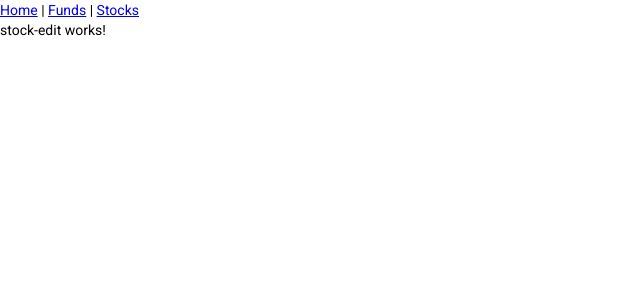
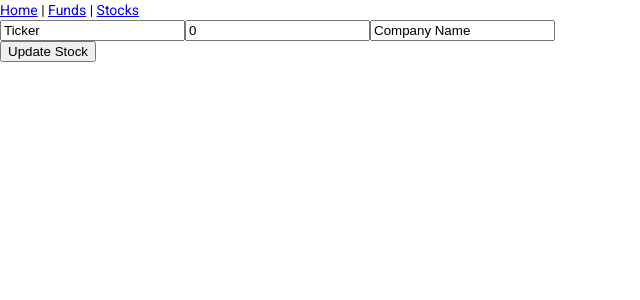
Before and after one commit to cjmcclure1337/TPAngularSprintThree, an Angular app: page /stocks/1/edit in a window 1280 px wide. Shown: the top 300 px of the page, without its empty margins (0-640 px from the left). Built offline with nearby package versions, Linux system fonts and the light colour scheme; no server answers.

Commit message:
Fixed PATCH request and started stock edit form

```diff
--- a/src/app/collection.service.ts
+++ b/src/app/collection.service.ts
@@ -63,7 +63,7 @@ export class CollectionService {
   postStock(stock: Stock): Observable<any> {
     return this.http.post<any>(this.collectionURL + this.stocksExt, stock);
   }
-  updateStockPrice(stock: Stock): Observable<any> {
-    return this.http.patch<any>(this.collectionURL + this.stocksExt + stock.id + "/price", stock);
+  updateStockPrice(stock: Stock, updatedPrice: number): Observable<any> {
+    return this.http.patch<any>(this.collectionURL + this.stocksExt + stock.id + "/price", {price: updatedPrice});
   }
 }
--- a/src/app/stock-edit/stock-edit.component.html
+++ b/src/app/stock-edit/stock-edit.component.html
@@ -1 +1,7 @@
-<p>stock-edit works!</p>
+<form>
+    <input MatInput type="text" [(ngModel)]="newTicker" name="newTicker">
+    <input MatInput type="number" [(ngModel)]="newPrice" name="newPrice">
+    <input MatInput type="text" [(ngModel)]="newName" name="newName">
+</form>
+
+<button (click)="updateStock()">Update Stock</button>
--- a/src/app/stock-edit/stock-edit.component.ts
+++ b/src/app/stock-edit/stock-edit.component.ts
@@ -1,4 +1,7 @@
 import { Component, OnInit } from '@angular/core';
+import { ActivatedRoute, Route } from '@angular/router';
+import { CollectionService } from '../collection.service';
+import { Stock } from '../stock.model';
 
 @Component({
   selector: 'app-stock-edit',
@@ -7,9 +10,26 @@ import { Component, OnInit } from '@angular/core';
 })
 export class StockEditComponent implements OnInit {
 
-  constructor() { }
+  newTicker: string = "Ticker";
+  newPrice: number = 0;
+  newName: string = "Company Name"
+
+  stock: Stock = {};
+
+  constructor(private route: ActivatedRoute, private collectionService: CollectionService) { }
 
   ngOnInit(): void {
+    this.route.params.subscribe(params=>{
+      this.collectionService.getStock(+params['id']).subscribe(payload=>{
+        console.log(payload);
+        this.stock = payload;
+      })
+    })
+  }
+
+  updateStock() {
+    console.log("Updating: ", this.stock.ticker);
+
   }
 
 }
--- a/src/app/stock/stock.component.ts
+++ b/src/app/stock/stock.component.ts
@@ -40,7 +40,7 @@ export class StockComponent implements OnInit, OnChanges {
   }
 
   updatePrice(): void {
-    this.collectionService.updateStockPrice(this.stock).subscribe(payload => {
+    this.collectionService.updateStockPrice(this.stock, this.newPrice).subscribe(payload => {
       this.collectionService.getStock(this.id).subscribe(payload => {
         this.stock=payload;
         console.log("Payload: ", payload)
```
